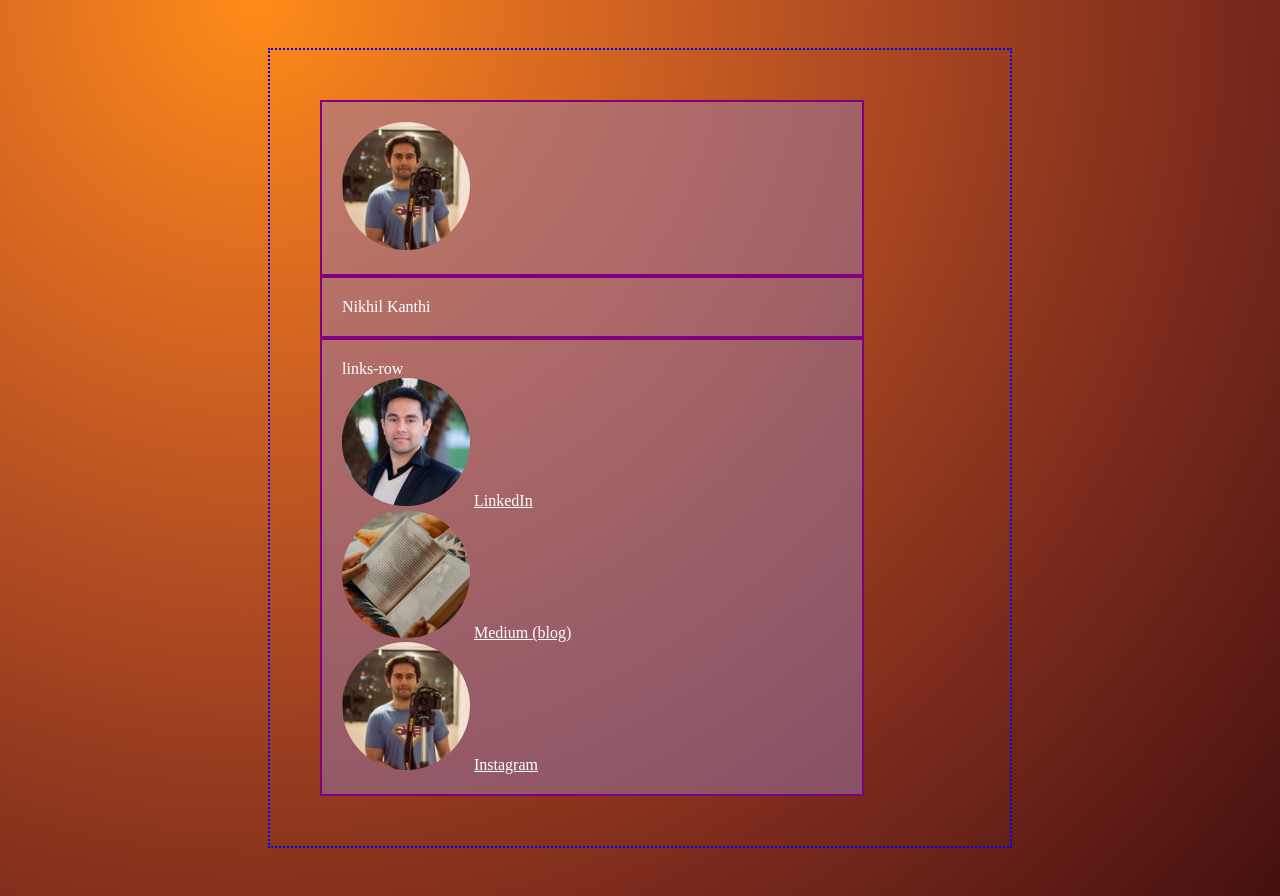
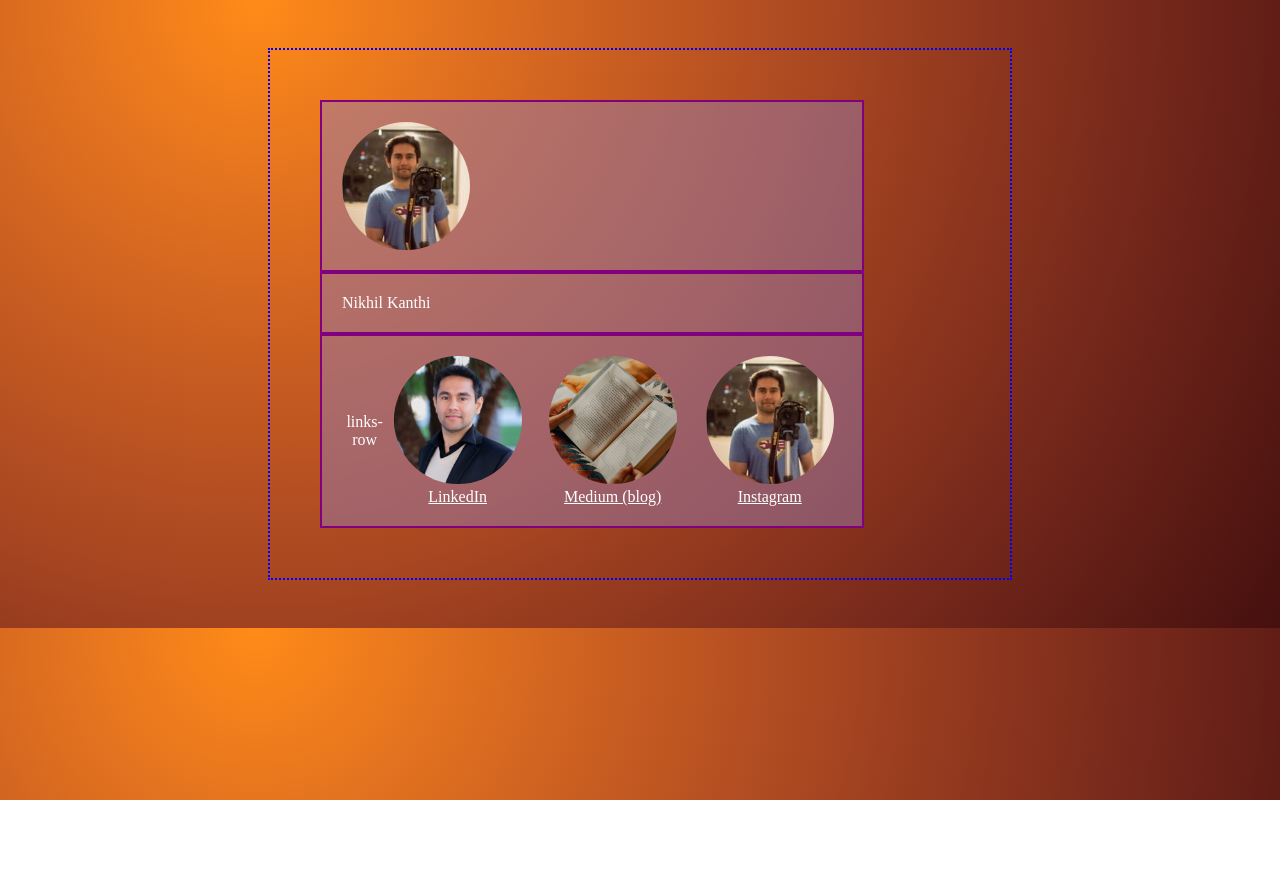
Before and after one commit to nikhilkanthi-creator/link-in-bio, a plain HTML site: page index.html in a window 1280 px wide. After the commit the page ends 800 px from the top, so only its background shows below. Drawn offline with Linux system fonts and the light colour scheme.

Commit message:
alignment

```diff
--- a/index.html
+++ b/index.html
@@ -20,6 +20,9 @@
         padding: 20px;
         border: solid purple 2px;
         background-color: rgba(149, 123, 173, 0.5);
+        text-align: center;
+        display: flex;
+        align-items: center;
       }
 
       body {
```
